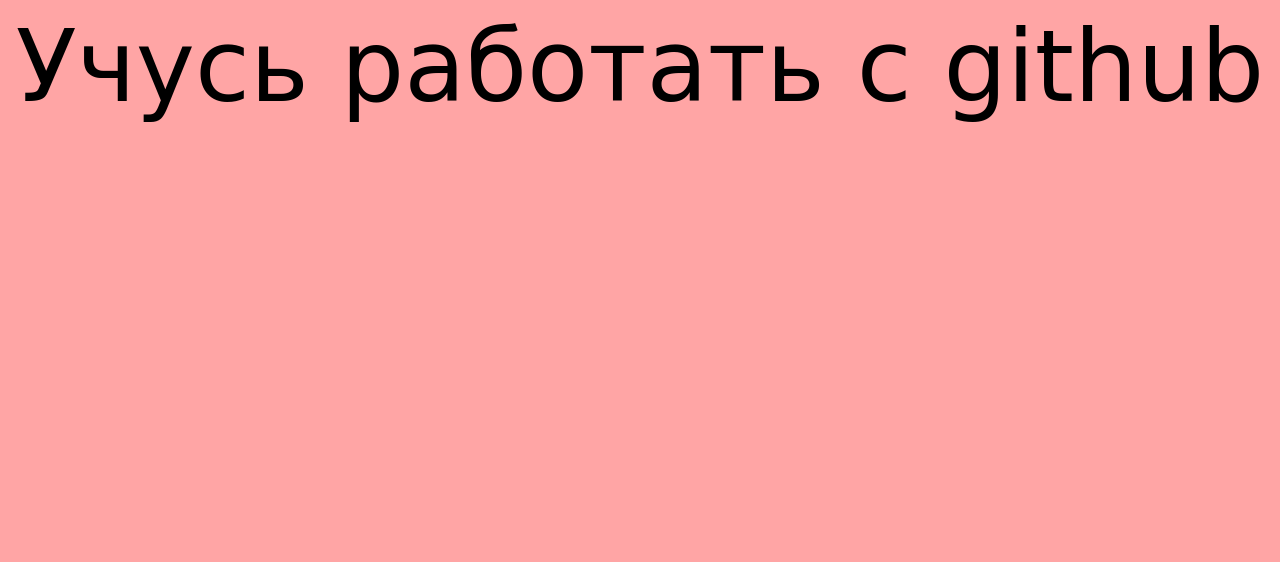
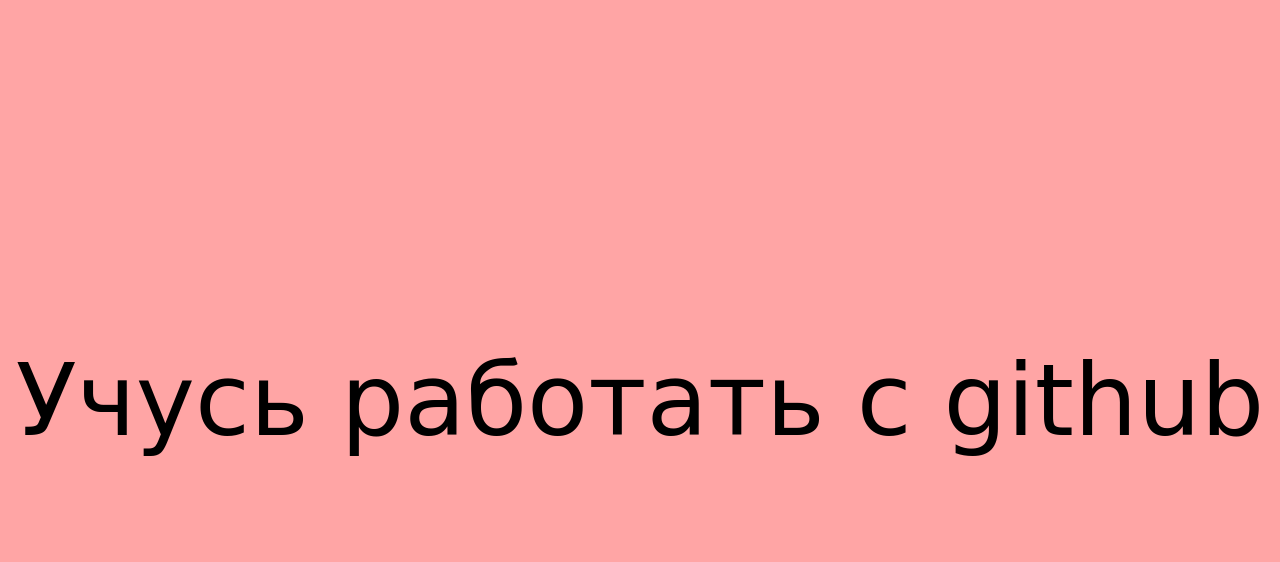
Before and after one commit to entity72/my-pages, a plain HTML site: page index.html in a window 1280 px wide. Drawn offline with Linux system fonts and the light colour scheme; a web font is replaced by a local one.

Commit message:
new editing a style file

```diff
--- a/css/style.css
+++ b/css/style.css
@@ -9,5 +9,12 @@ p {
     font-family: "Pacifico", cursive;
     font-weight: 400;
     font-style: normal;
+}
 
+.content {
+    position: absolute;
+    top: 50%;
+    left: 50%;
+    margin-right: -50%;
+    transform: translate(-50%, -50%)
 }
--- a/index.html
+++ b/index.html
@@ -10,8 +10,10 @@
 </head>
 
 <body>
-  <!-- <h1> Приветствую Вас на своей страничке!</h1> -->
-  <p> Учусь работать с github </p>
+  <div class="content">
+    <!-- <h1> Приветствую Вас на своей страничке!</h1> -->
+    <p> Учусь работать с github </p>
+  </div>
 </body>
 
 </html>
```
